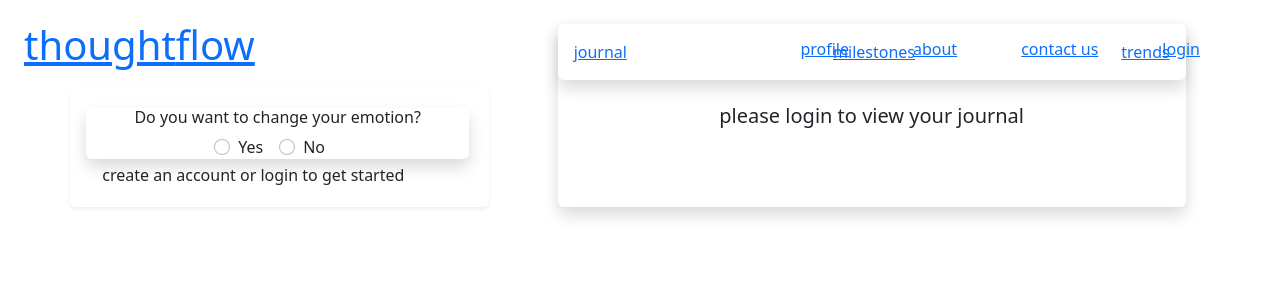
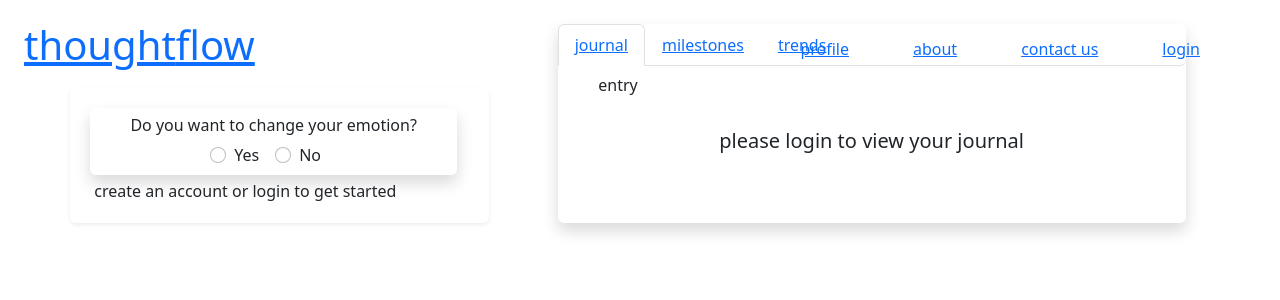
Before and after one commit to lgtm-bro/thought-flow, a React (Create React App) app in the folder static/: page /#/ in a window 1280 px wide. Shown: the top 300 px of the page. Built offline with nearby package versions, Linux system fonts and the light colour scheme; the HTML template or start-up script is replaced by a standard one.

Commit message:
hub styling

```diff
--- a/static/css/styles.css
+++ b/static/css/styles.css
@@ -17,18 +17,43 @@ html,
   background-color: #fffdf9e9;
 */
 
+[contenteditable]:focus {
+  outline: 1px solid #2fadd3;
+}
+
 .form-input {
   margin: 10px 0 !important;
 }
 
+#add-entry {
+  display:flex;
+  justify-content: center;
+  margin-right: 15px;
+}
+
+.icon-container {
+  display:flex;
+  justify-content: center;
+  margin-right: 15px;
+}
+
 .custom-link a {
   text-decoration: none !important;
-  color: #2fadd3;
-  margin-left: 5px;
+}
+
+.hub-icon {
+  text-decoration: none !important;
+  color: white;
+  font-size: 1.5em;
+  font-weight: 700;
 }
 
 .custom-link a:hover {
   color: rgb(0, 124, 191);
+}
+
+#add-entry-btn {
+
 }
 
 .hide {
@@ -203,7 +228,7 @@ html,
 
 /******** GREET ********/
 
-#greet-link {
+#greeting-msg-row, #greet-link {
   position: relative;
 }
 
@@ -216,6 +241,10 @@ html,
   margin-left: 1px;
 }
 
+.active-text {
+  color: #e88686;
+}
+
 #greeting-feeling {
   display: inline-block;
   min-width: 340px;
@@ -224,8 +253,8 @@ html,
 #greet-info {
   visibility: hidden;
   position: absolute;
-  top: -1px;
-  left: 20%;
+  top: -8px;
+  left: -35px;
   z-index: 10;
   height: 20px;
   width: 110px;
@@ -241,9 +270,9 @@ html,
   visibility: visible;
 }
 
-#message-link a:hover, #message-link a:hover {
+#message-link a:hover, #greet-link a:hover {
   color: #37a9c9;
-  text-shadow: 1px 1px 2px #f5f5f5;
+  transform: translate(0, -10px);
 }
 
 /******** USER MSG ********/
@@ -390,7 +419,7 @@ html,
 }
 
 #entry-full-form {
-  height: 66%;
+  height: 90%;
   min-height: 365;
   overflow-y: hidden;
   /* overflow-y: scroll;
@@ -419,25 +448,12 @@ html,
 
 /******** POST ********/
 
-.post-wrapper {
-  margin: 20px;
-}
-
-.post-date {
-  display: block;
-  margin: 5px;
-}
-
-.post-entry {
-  margin: 0;
-}
-
-.icon-container {
-  margin-top: 100px;
-}
-
-.post-wrapper p:first-of-type {
-  margin-top: 0;
+.card-link:hover {
+  cursor: pointer;
+  visibility: visible;
+  color: #37a9c9;
+  font-weight: 500;
+  transform: translate(0, -1px);
 }
 
 /******** HUB ********/
@@ -446,21 +462,45 @@ html,
   min-width: 350px;
   max-width: 560px;
   height: 100%;
-  margin-top: 4em;
+  padding: 0;
+  margin-top: 2em;
   background-color: #fffdf9e9;
 }
 
 .hub-link a {
   text-decoration: none;
   font-weight: 600;
-  color: rgb(96, 96, 96);
+  color: #606060;
   font-size: 1.1rem;
-  margin: 0 4px;
+  margin: 0 2px;
   white-space: nowrap;
 }
 
+#hub-journal a {
+  color: #e88686;
+}
+
+#hub-nav {
+  width: 100%;
+  height: 3em;
+  margin-bottom: 15px;
+  background-color: #fffdf9e9;
+}
+
+.hub-btn {
+  /* margin: 7px; */
+
+  background-color: #37a9c956 !important;
+}
+
+#journal-container {
+  width: 100%;
+  height: 100%;
+  background-color: #fffdf9e9;
+}
+
 #journal-wrapper {
-  height: 65vh;
+  height: 57vh;
   overflow-y: scroll;
   -ms-overflow-style: none;
   scrollbar-width: none;
@@ -469,6 +509,10 @@ html,
 
 #journal-wrapper::-webkit-scrollbar {
   display: none;
+}
+
+.milestone {
+  background-color: #fffdf9e9!important;
 }
 
 #milestone-container {
@@ -660,13 +704,11 @@ html,
 
 #confirm-wrapper {
   position: absolute;
-  top: 20%;
-  left: 13%;
+  top: -60%;
+  left: 45%;
   height: 75px;
-  width: 250px;
-  /*min-width: 285px;
-  max-width: 350px; */
-  background-color: #fffdf955;
+  width: 200px;
+  background-color: #fffdf947;
   backdrop-filter: blur(7px);
   z-index: 10;
 }
--- a/static/src/ConfirmModal.jsx
+++ b/static/src/ConfirmModal.jsx
@@ -25,7 +25,7 @@ const ConfirmModal = ({ sendFeeling, checkMsgStatus }) => {
   return (
     <div
       id="confirm-wrapper"
-      className="hide container fs-6  text-center shadow rounded"
+      className="hide container fs-6 p-2 text-center shadow rounded"
       ref={msg}
     >
       <h6 className="">Do you want to change your emotion?</h6>
--- a/static/src/Greet.jsx
+++ b/static/src/Greet.jsx
@@ -6,21 +6,14 @@ import ConfirmModal from "./ConfirmModal.jsx";
 const Greet = ({ user, feeling, sendFeeling, checkMsgStatus }) => {
   const navigate = useNavigate();
 
-
-
   const showConfirm = () => {
     document.getElementById("confirm-wrapper").classList.remove("hide");
   };
 
   return (
-    <Fragment>
     <div id="greeting-msg-row" className="container-fluid">
       <div id="greeting-msg">
-          {user && (
-            <div id="greet-span">
-              Hi {user}.{" "}
-            </div>
-          )}
+        {user && <div id="greet-span">Hi {user}. </div>}
         {feeling && (
           <span id="greeting-feeling" className="greet-span flex-nowrap">
             <span>Today's vibe is </span>
@@ -43,9 +36,8 @@ const Greet = ({ user, feeling, sendFeeling, checkMsgStatus }) => {
           </span>
         )}
       </div>
+      <ConfirmModal sendFeeling={sendFeeling} checkMsgStatus={checkMsgStatus} />
     </div>
-      <ConfirmModal sendFeeling={sendFeeling} checkMsgStatus={checkMsgStatus} />
-    </Fragment>
   );
 };
 
--- a/static/src/Home.jsx
+++ b/static/src/Home.jsx
@@ -240,14 +240,14 @@ const Home = ({ user, showAlert }) => {
     <div id="home-container" className="mt-3">
       <div
         id="home-all"
-        className="row justify-content-evenly justify-content-lg-around gx-5 gx-lg-0"
+        className="row justify-content-evenly justify-content-lg-around gx-2 gx-lg-0"
       >
         <div
           id="home-main"
           className="col-12 col-md-5 col-lg-4 mt-0 mt-md-5 ms-md-3 ms-lg-4"
         >
           {(location.pathname.includes("hub") || location.pathname === "/") &&
-            <div id="msg-center" className="p-3 mt-3 mx-auto shadow-sm rounded">
+            <div id="msg-center" className="p-3 ps-2 mt-3 mx-auto shadow-sm rounded">
             <div id="greet-wrapper" className="fs-5 my-1 pe-md-5 pe-lg-1">
               <Greet
                 feeling={feeling}
--- a/static/src/Hub.jsx
+++ b/static/src/Hub.jsx
@@ -12,14 +12,39 @@ import MilestoneBar from "./MilestoneBar.jsx";
 import Trends from "./Trends.jsx";
 
 const Hub = (props) => {
-  const [tab, setTab] = useState("journal");
-
   const journalEntries = useRef();
   const milestoneEntries = useRef();
+  const journal= useRef();
+  const milestones = useRef();
+  const trends = useRef();
 
   const navigate = useNavigate();
+
+  const hubTabs = [journal, milestones, trends];
+  const activeColor = "#e88686";
+  const deactiveColor = "#606060";
   const defaultMsg =
     "First, let's indentify how you feel about this experience ";
+
+  const activeTab = (e) => {
+    let parent, child;
+
+    e.target.text ?
+      (parent = e.target.parentNode, child = e.target):
+      (parent= e.target, child = e.target.firstChild);
+
+      parent.classList.add("active");
+      child.style.color = activeColor;
+
+      hubTabs.forEach(t => {
+        if (parent !== t.current) {
+          t.current.classList.remove("active");
+          t.current.children[0].style.color = deactiveColor;
+        }
+      })
+
+    props.checkMsgStatus();
+  }
 
   useEffect(() => {
     navigate("/");
@@ -33,26 +58,30 @@ const Hub = (props) => {
     <Fragment>
       <nav
         id="hub-nav"
-        className="navbar flex-justify-between flex-nowrap p-3 shadow rounded"
+        className="nav nav-tabs rounded"
       >
         <span
           id="hub-journal"
-          className="nav-link hub-link navbar-item"
-          onClick={props.checkMsgStatus}
+          className="hub-link nav-link active"
+          ref={journal}
+          onClick={activeTab}
         >
           <Link to="/">journal</Link>
         </span>
         <span
           id="hub-milestones"
-          className="nav-link hub-link nav-item"
-          onClick={props.checkMsgStatus}
+          ref={milestones}
+          className="hub-link nav-link"
+          onClick={activeTab}
         >
           <Link to="/hub-milestones">milestones</Link>
         </span>
         <span
           id="hub-trends"
-          className="nav-link hub-link nav-item"
-          onClick={() => props.checkMsgStatus("", false, "/hub-milestones")}
+          className="hub-link nav-link"
+          ref={trends}
+          onClick={activeTab}
+          // onClick={() => props.checkMsgStatus("", false, "/hub-milestones")}
         >
           <Link to="/hub-trends">trends</Link>
         </span>
--- a/static/src/Journal.jsx
+++ b/static/src/Journal.jsx
@@ -34,21 +34,25 @@ const Journal = ({
   };
 
   return (
-    <div id="journal-wrapper" className="p-4">
+    <div id="journal-container rounded border">
+      <div id="add-entry" className="custom-link">
+       <Link to={entryLink}>
+        <button
+          type="button"
+          id="add-entry"
+          className="custom-link btn hub-btn flex-end"
+          onClick={sendFeelingMsg}
+        >
+          <span className="badge hub-icon">
+              <AiOutlinePlus />
+          </span>
+          <span id="add-entry-btn">entry</span>
+        </button>
+        </Link>
+      </div>
+      <div id="journal-wrapper" className="p-2 px-3 mt-3 rounded">
         {!!sessionStorage.getItem("userId") && (
           <div>
-          <h5>
-            <span
-              id="add-entry"
-              className="custom-link"
-              onClick={sendFeelingMsg}
-            >
-              <Link to={entryLink}>
-                <AiOutlinePlus />
-                add an entry
-              </Link>
-            </span>
-          </h5>
             {posts.map((p) => (
               <Post
                 post={p}
@@ -64,6 +68,7 @@ const Journal = ({
           <h5 className="text-center">please login to view your journal</h5>
         )}
       </div>
+    </div>
   );
 };
 
--- a/static/src/Milestone.jsx
+++ b/static/src/Milestone.jsx
@@ -1,5 +1,5 @@
 import React, { useState, useEffect, useRef, Fragment } from "react";
-import { AiOutlinePlus } from "react-icons/ai";
+import { AiOutlinePlus, AiFillDelete } from "react-icons/ai";
 import { IoRemoveOutline, IoPencil } from "react-icons/io5";
 
 const Milestone = ({ milestone, updateMilestone, deleteMilestone }) => {
@@ -19,23 +19,24 @@ const Milestone = ({ milestone, updateMilestone, deleteMilestone }) => {
   };
 
   return (
-    <div className="milestone container">
-      <span className="icon-container">
-        <span className="delete-icon icon">
+    <div className="milestone card border-0 border-bottom border-top my-4 px-4">
+      <div className="icon-container card-subtitle justify-content-end">
+        <span className="delete-icon icon card-link">
           <IoRemoveOutline
             className="icon"
             onClick={() => deleteMilestone(milestone.id)}
           />
         </span>
-        <span className="edit-icon icon" onClick={editMilestone}>
+        <span className="edit-icon icon card-link" onClick={editMilestone}>
           <IoPencil className="icon" />
         </span>
-      </span>
-      <div className="milestone_text" ref={milestoneText}>{milestone.title}</div>
+      </div>
+      <h6 className="milestone_text card-title py-2" ref={milestoneText}>{milestone.title}</h6>
       <button
         value="Done"
+        id="ms-done-btn"
+        className="done_btn hide btn form-btn"
         ref={done}
-        className="done_btn hide"
         onClick={() => saveEdit(milestone.id)}
       >
         Done
--- a/static/src/MilestoneBar.jsx
+++ b/static/src/MilestoneBar.jsx
@@ -31,12 +31,28 @@ const MilestoneBar = ({
     changeMsg("", false);
   };
 
-
   return (
-    <div id="milestone-bar-wrapper" className="p-4">
+    <div id="milestone-bar-wrapper" className="padding-2">
       {!!sessionStorage.getItem("user") && (
         <div>
-          <h5>
+          <div id="add-entry" className="custom-link">
+          <Link to="/milestone">
+            <button
+              type="button"
+              id="add-entry"
+              className="custom-link btn hub-btn flex-end"
+              onClick={updateFeelingMsg}
+            >
+              <span className="badge hub-icon ">
+                  <AiOutlinePlus />
+
+              </span>
+              <span id="add-entry-btn">milestone</span>
+            </button>
+            </Link>
+          </div>
+
+          {/* <h5>
             <span
               id="add-milestone"
               className="custom-link"
@@ -47,8 +63,8 @@ const MilestoneBar = ({
                 add a milestone
               </Link>
             </span>
-          </h5>
-          <h4 className="pt-3">So Far you have...</h4>
+          </h5> */}
+          <h5 className="pt-3 ps-3 fs-5 mt-3">So Far you have...</h5>
           {milestones.map((m) => (
             <Milestone
               key={m.id}
```
Also changed, not shown: static/src/Post.jsx (+61 -26 lines). Lines whose indentation alone changed are shown as unchanged.
